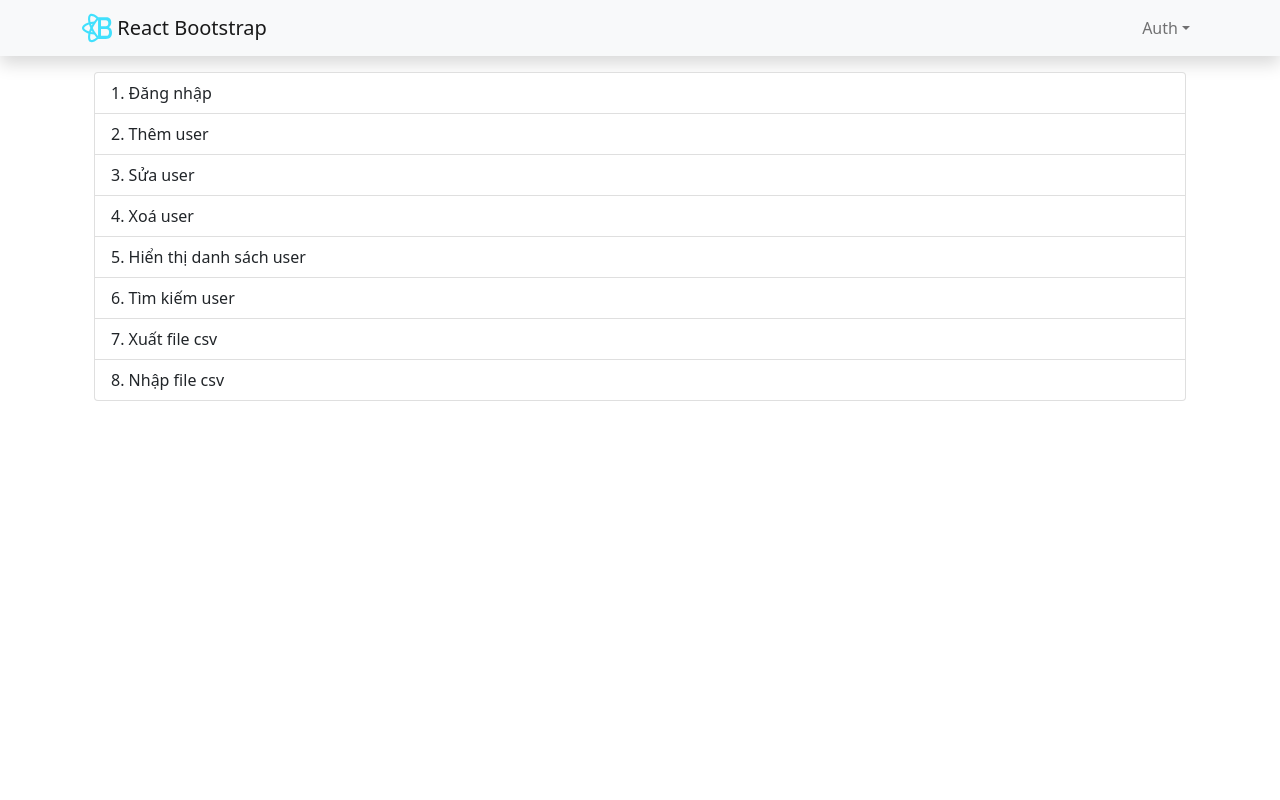
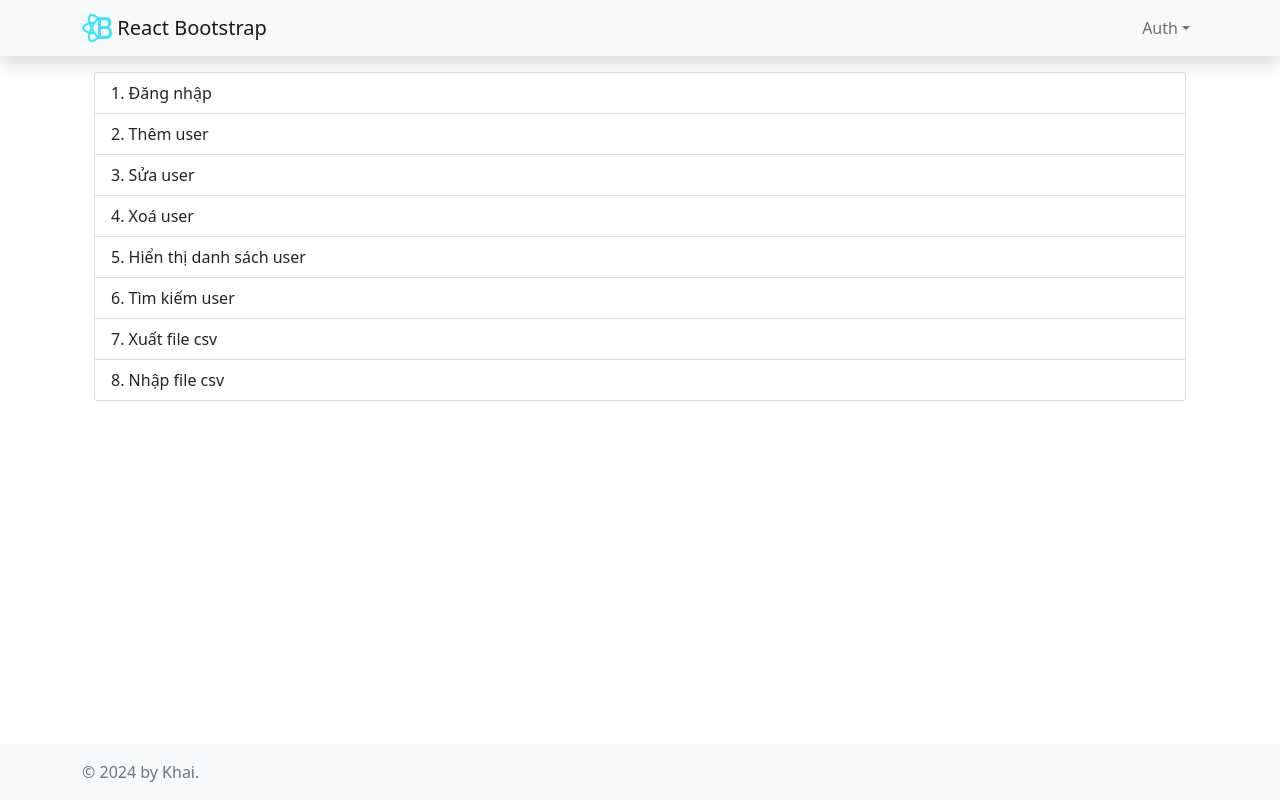
Before and after one commit to lequangkhai06/crud-reactjs, a React (Create React App) app: page / in a window 1280 px wide. Built offline with nearby package versions, Linux system fonts and the light colour scheme.

Commit message:
modified:   src/App.js 	new file:   src/components/Footer.js

```diff
--- a/src/App.js
+++ b/src/App.js
@@ -1,18 +1,22 @@
 import "./App.scss";
 import Header from "./components/Header";
+import Footer from "./components/Footer";
 import { Container } from "react-bootstrap";
 import { ToastContainer } from "react-toastify";
 import { useContext, useEffect } from "react";
 import { UserContext } from "./context/UserContext";
 import AppRoutes from "./routes/AppRoutes";
 function App() {
-  const { user, loginContext} = useContext(UserContext);
+  const { user, loginContext } = useContext(UserContext);
   console.log(user);
   useEffect(() => {
     if (localStorage.getItem("token")) {
-      loginContext(localStorage.getItem("email"), localStorage.getItem("token"));
+      loginContext(
+        localStorage.getItem("email"),
+        localStorage.getItem("token")
+      );
     }
-  },[]);
+  }, []);
   return (
     <>
       <div className="app-container">
@@ -20,6 +24,7 @@
         <Container>
           <AppRoutes></AppRoutes>
         </Container>
+        <Footer />
       </div>
       <ToastContainer
         position="top-right"
--- /dev/null
+++ b/src/components/Footer.js
@@ -0,0 +1,15 @@
+export default function Footer() {
+  return (
+    <>
+      <div className="fixed-bottom">
+        <footer className="footer mt-auto py-3 bg-light">
+          <div className="container">
+            <span className="text-muted">
+              &copy; {new Date().getFullYear()} by Khai.
+            </span>
+          </div>
+        </footer>
+      </div>
+    </>
+  );
+}
```
